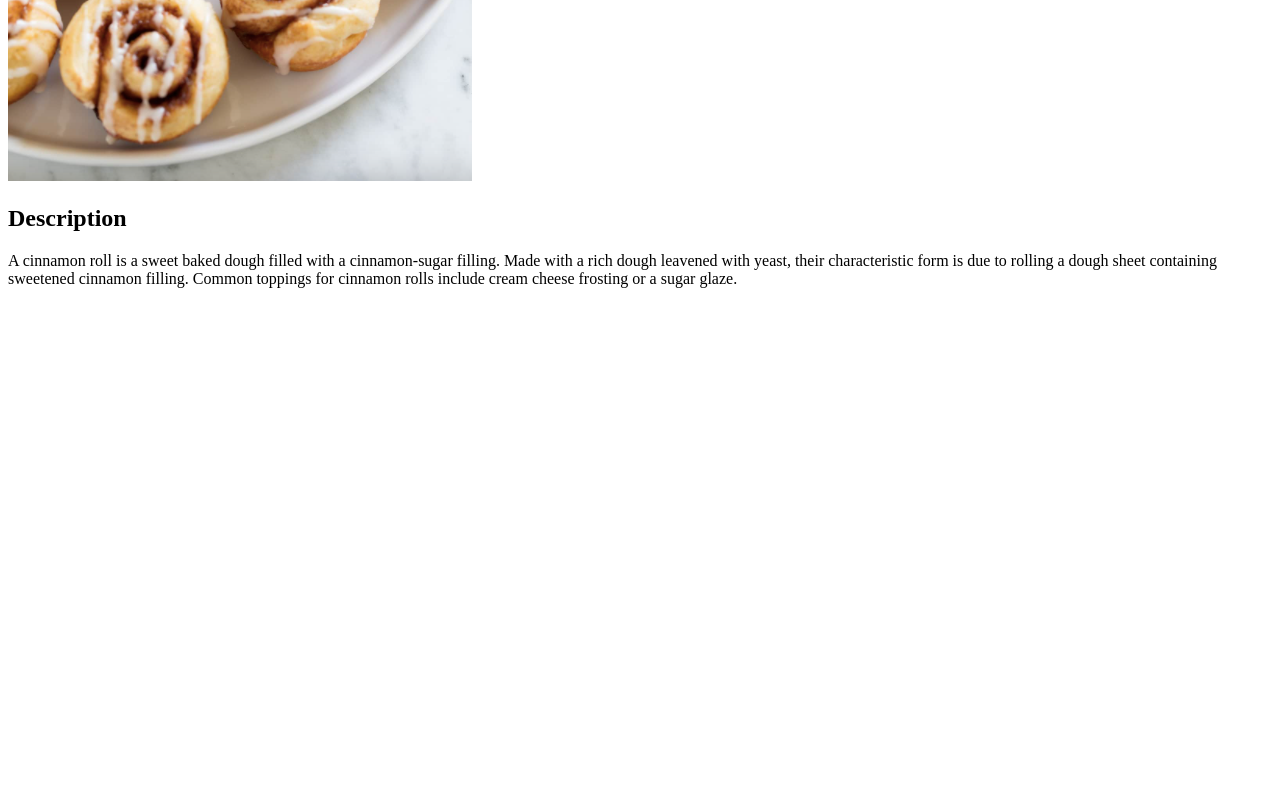
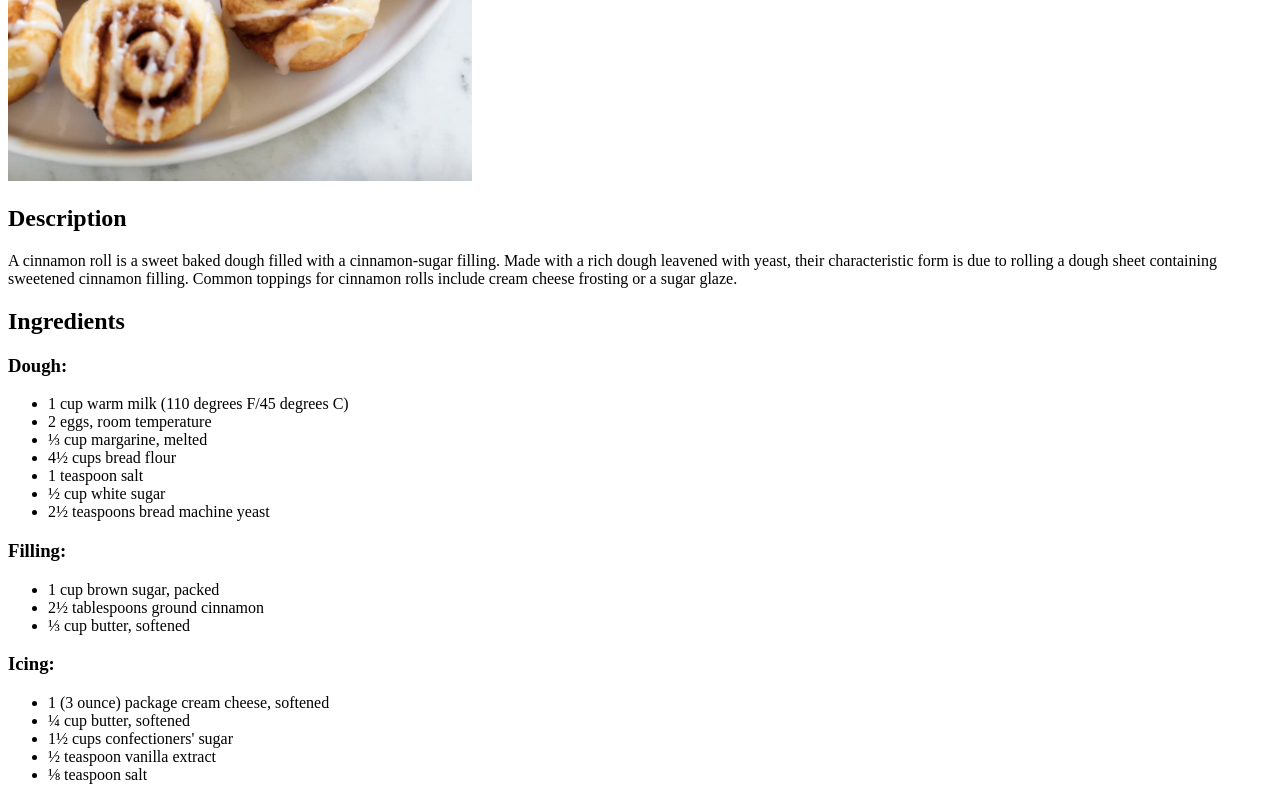
Before and after one commit to iliyu/odin-recipes, a plain HTML site: page recipes/cinammon-rolls.html in a window 1280 px wide. Shown: the part 599-1399 px from the top of the page. Before the commit the page ends 903 px from the top, so only its background shows below. Drawn offline with Linux system fonts and the light colour scheme.

Commit message:
add second section of cinammon rolls recipe, ingredients

```diff
--- a/recipes/cinammon-rolls.html
+++ b/recipes/cinammon-rolls.html
@@ -19,6 +19,37 @@
                 leavened with yeast, their characteristic form is due to rolling a dough sheet containing sweetened
                 cinnamon filling. Common toppings for cinnamon rolls include cream cheese frosting or a sugar glaze.</p>
         </section>
+
+        <section>
+            <h2>Ingredients</h2>
+
+            <h3>Dough:</h3>
+            <ul>
+                <li>1 cup warm milk (110 degrees F/45 degrees C)</li>
+                <li>2 eggs, room temperature</li>
+                <li>⅓ cup margarine, melted</li>
+                <li>4½ cups bread flour</li>
+                <li>1 teaspoon salt</li>
+                <li>½ cup white sugar</li>
+                <li>2½ teaspoons bread machine yeast</li>
+            </ul>
+
+            <h3>Filling:</h3>
+            <ul>
+                <li>1 cup brown sugar, packed</li>
+                <li>2½ tablespoons ground cinnamon</li>
+                <li>⅓ cup butter, softened</li>
+            </ul>
+
+            <h3>Icing:</h3>
+            <ul>
+                <li>1 (3 ounce) package cream cheese, softened</li>
+                <li>¼ cup butter, softened</li>
+                <li>1½ cups confectioners' sugar</li>
+                <li>½ teaspoon vanilla extract</li>
+                <li>⅛ teaspoon salt</li>
+            </ul>
+        </section>
     </main>
 </body>
 
```
